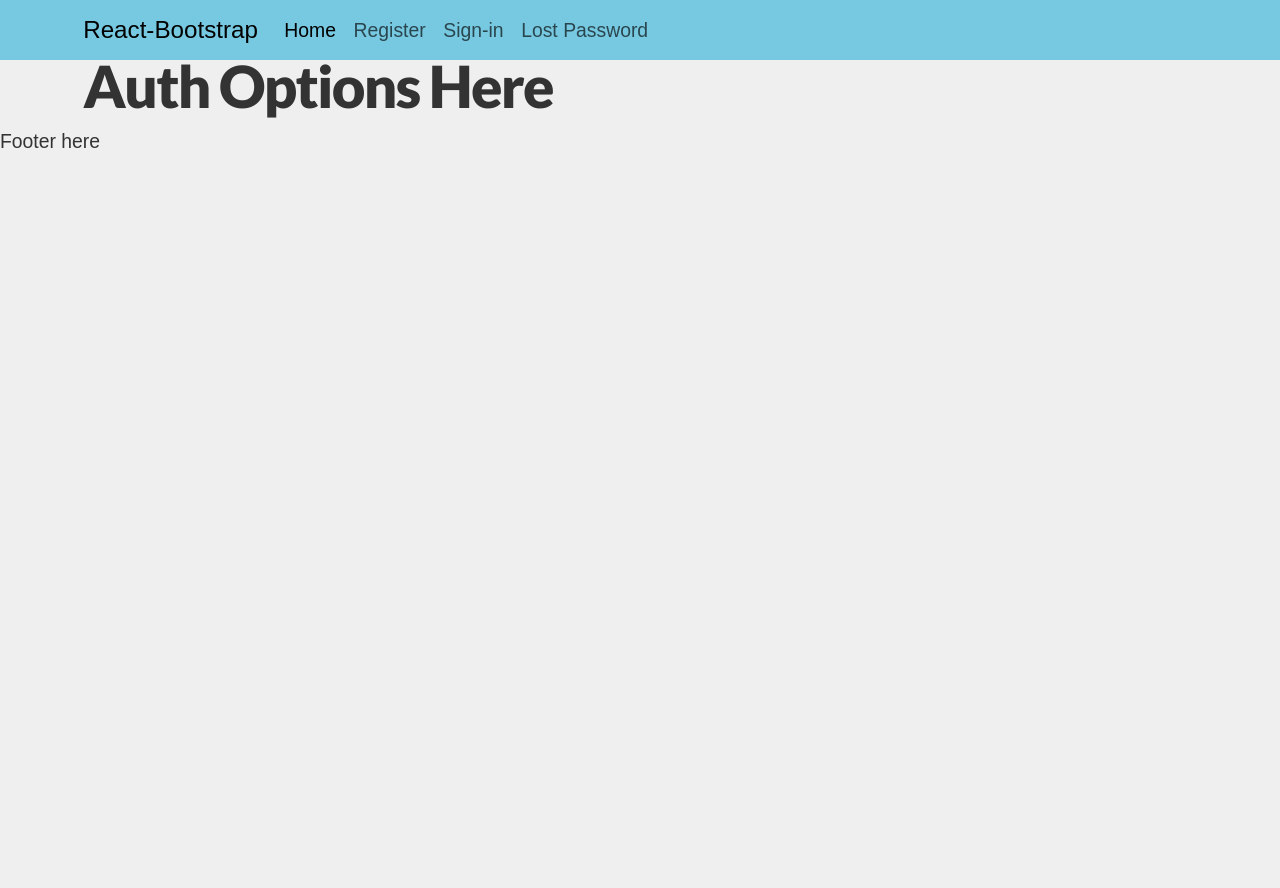
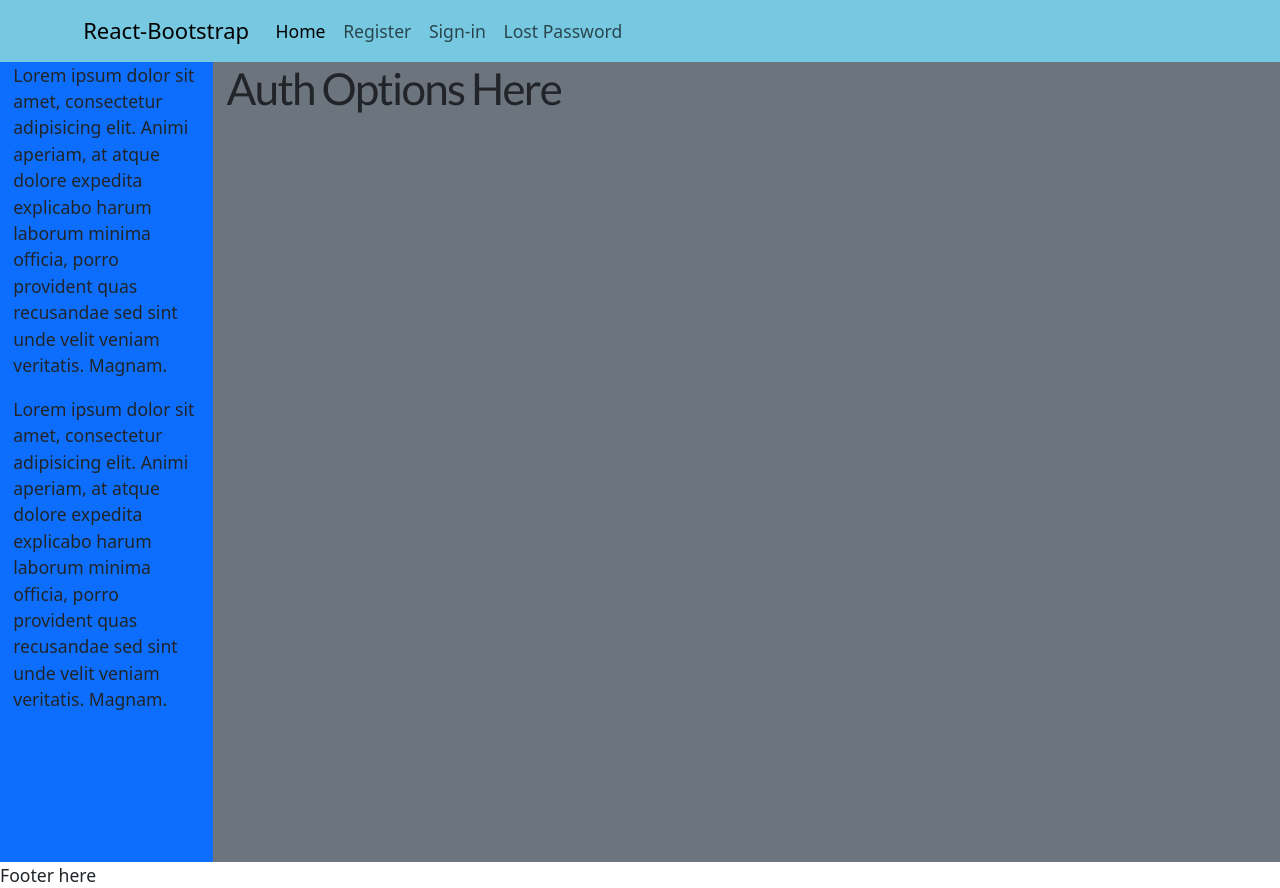
Before and after one commit to enchance/react-authdemo, a React (Create React App) app: page / in a window 1280 px wide. Before the commit the page ends 800 px from the top, so only its background shows below. Built offline with nearby package versions, Linux system fonts and the light colour scheme.

Commit message:
prototype of the SidebarTemplate

```diff
--- a/src/assets/scss/App.scss
+++ b/src/assets/scss/App.scss
@@ -16,7 +16,7 @@
 dP    dP `88888P8 8888P'   88Y8888' `88888P8 dP
 */
 #navbar {background:$primary!important;
-    .navbar-nav {
-        > a {height:$navbar-height; line-height:$navbar-height;}
-    }
+//    .navbar-nav {
+//        > a {height:$navbar-height; line-height:$navbar-height;}
+//    }
 }
--- a/src/pages/IndexPages.tsx
+++ b/src/pages/IndexPages.tsx
@@ -1,13 +1,14 @@
 import React from "react";
-import {BaseTemplate} from "../templates/BaseTemplate";
+import {BaseTemplate, SidebarTemplate} from "../templates/BaseTemplate";
 import {AuthOptionsComp} from "../app/auth/pages/AuthOptionsComp";
+import {SidebarPart} from "./SidebarPart";
 
 
 export const HomeGuestPage: React.FC = () => {
     return (
-        <BaseTemplate>
+        <SidebarTemplate sidebar={<SidebarPart />}>
             <AuthOptionsComp />
-        </BaseTemplate>
+        </SidebarTemplate>
     )
 }
 
--- /dev/null
+++ b/src/pages/SidebarPart.tsx
@@ -0,0 +1,11 @@
+import React from "react";
+
+
+export const SidebarPart: React.FC = () => {
+    return (
+        <>
+            <p>Lorem ipsum dolor sit amet, consectetur adipisicing elit. Animi aperiam, at atque dolore expedita explicabo harum laborum minima officia, porro provident quas recusandae sed sint unde velit veniam veritatis. Magnam.</p>
+            <p>Lorem ipsum dolor sit amet, consectetur adipisicing elit. Animi aperiam, at atque dolore expedita explicabo harum laborum minima officia, porro provident quas recusandae sed sint unde velit veniam veritatis. Magnam.</p>
+        </>
+    )
+}
--- a/src/templates/BaseTemplate.tsx
+++ b/src/templates/BaseTemplate.tsx
@@ -1,8 +1,14 @@
 import React, {PropsWithChildren} from "react";
+// import Nav from 'react-bootstrap/Nav';
+// import Navbar from 'react-bootstrap/Navbar';
+// import Container from 'react-bootstrap/Container';
+// import {Nav, Navbar, NavDropdown, Container} from "react-bootstrap";
+import {Link, NavLink} from "react-router-dom";
+import Navbar from 'react-bootstrap/Navbar';
 import Nav from 'react-bootstrap/Nav';
-import Navbar from 'react-bootstrap/Navbar';
 import Container from 'react-bootstrap/Container';
-import {Link, NavLink} from "react-router-dom";
+import NavDropdown from 'react-bootstrap/NavDropdown';
+import 'bootstrap/dist/css/bootstrap.min.css'
 
 import S from "../app/settings";
 
@@ -20,11 +26,24 @@ export const BaseTemplate: React.FC<PropsWithChildren> = props => {
 }
 
 
-export const SidebarTemplate: React.FC<PropsWithChildren> = props => {
+type SidebarTemplateProps = {
+    sidebar: React.ReactElement
+} & PropsWithChildren
+
+export const SidebarTemplate: React.FC<SidebarTemplateProps> = props => {
     return (
         <div className={'sidebar-template'}>
             <Header />
-            <h1>Unfinished Sidebar Template</h1>
+            <div className="container-fluid">
+                <div className="row">
+                    <aside className={'sidebar col-md-3 col-xl-2 bg-primary d-none d-md-block vh-100'}>
+                        {props.sidebar}
+                    </aside>
+                    <div className="content col-12 col-md-9 col-xl-10 bg-secondary vh-100">
+                        {props.children}
+                    </div>
+                </div>
+            </div>
             <Footer />
         </div>
     )
@@ -35,7 +54,7 @@ export const Header: React.FC = () => {
     return (
         <Navbar id={'navbar'} expand="lg" className="bg-body-tertiary">
             <Container>
-                <Link to={'/'} className="navbar-brand">React-Bootstrap</Link>
+                <Link to={'/'} className={'navbar-brand'}>React-Bootstrap</Link>
                 <Navbar.Toggle aria-controls="basic-navbar-nav" />
                 <Navbar.Collapse id="basic-navbar-nav">
                     <Nav className="me-auto">
```
Also changed, not shown: src/assets/css/App.css.
